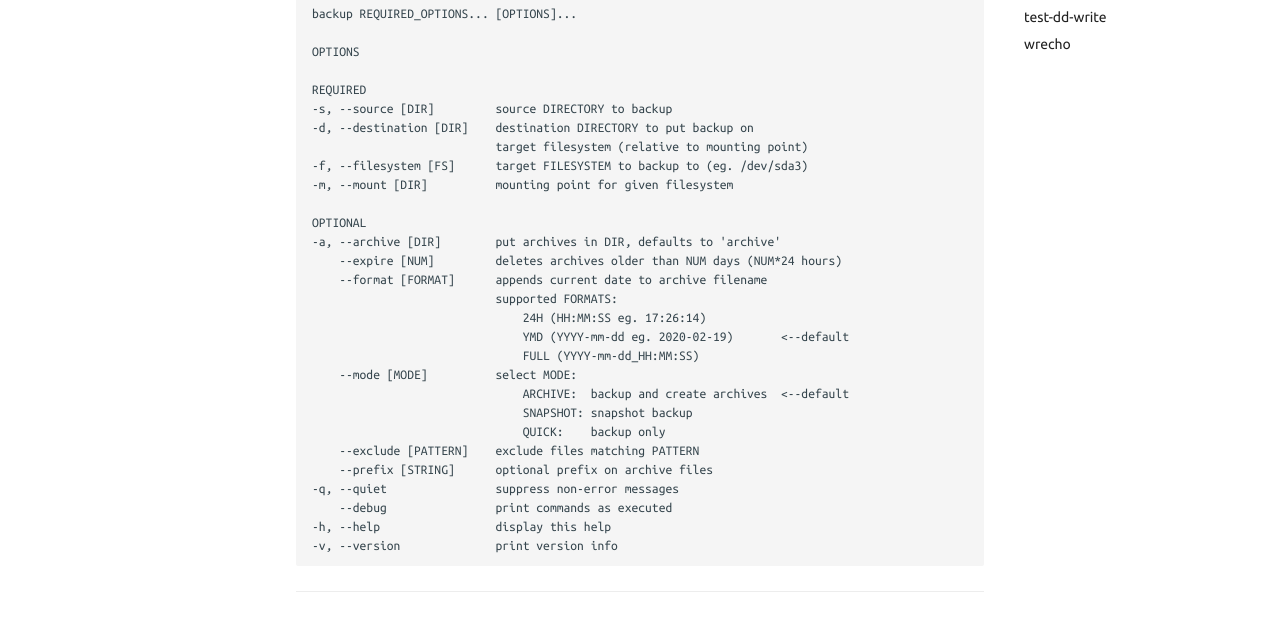
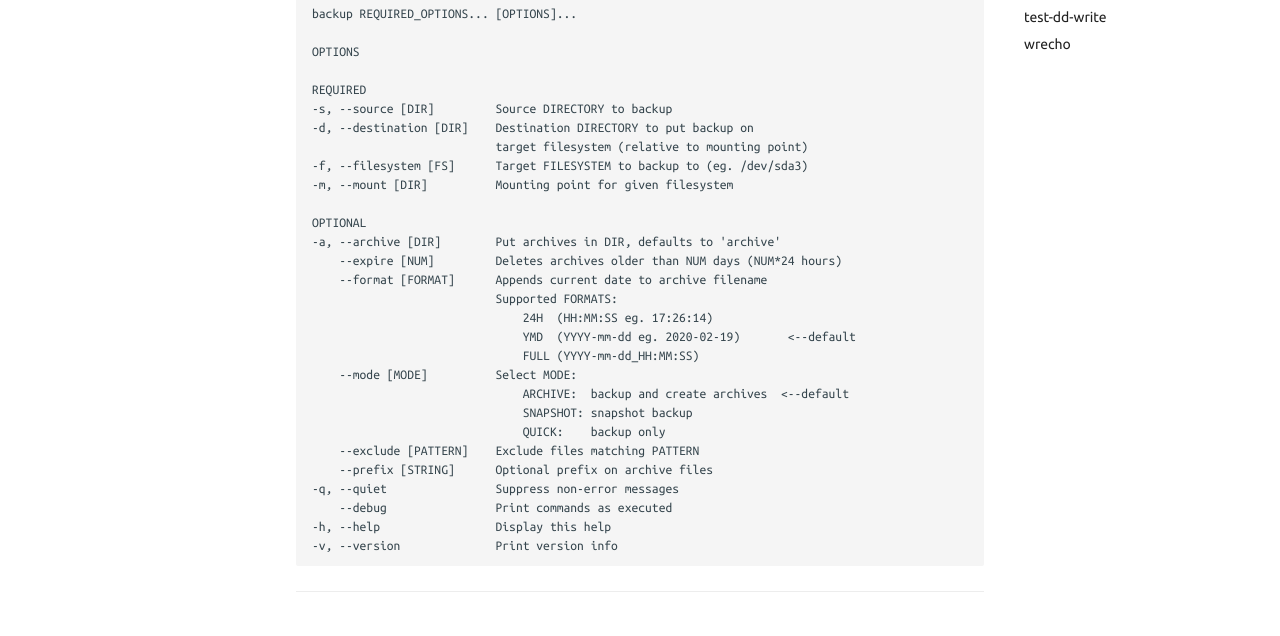
Before and after one commit to es-progress/shell, an MkDocs documentation site: the page built from docs/bin.md, in a window 1280 px wide and 900 px high, scrolled down 564 px. Shown: the part 253-889 px from the top of the window. Built offline with MkDocs 1.6.1 and Material for MkDocs 9.7.7, drawn with Linux system fonts in a browser that asks for light colours; emoji names are drawn with the system emoji font; comment, search, counter and statistics services are not loaded.

````diff
--- a/docs/bin.md
+++ b/docs/bin.md
@@ -30,30 +30,30 @@ backup REQUIRED_OPTIONS... [OPTIONS]...
 OPTIONS
 
 REQUIRED
--s, --source [DIR]         source DIRECTORY to backup
--d, --destination [DIR]    destination DIRECTORY to put backup on
+-s, --source [DIR]         Source DIRECTORY to backup
+-d, --destination [DIR]    Destination DIRECTORY to put backup on
                            target filesystem (relative to mounting point)
--f, --filesystem [FS]      target FILESYSTEM to backup to (eg. /dev/sda3)
--m, --mount [DIR]          mounting point for given filesystem
+-f, --filesystem [FS]      Target FILESYSTEM to backup to (eg. /dev/sda3)
+-m, --mount [DIR]          Mounting point for given filesystem
 
 OPTIONAL
--a, --archive [DIR]        put archives in DIR, defaults to 'archive'
-    --expire [NUM]         deletes archives older than NUM days (NUM*24 hours)
-    --format [FORMAT]      appends current date to archive filename
-                           supported FORMATS:
-                               24H (HH:MM:SS eg. 17:26:14)
-                               YMD (YYYY-mm-dd eg. 2020-02-19)       <--default
+-a, --archive [DIR]        Put archives in DIR, defaults to 'archive'
+    --expire [NUM]         Deletes archives older than NUM days (NUM*24 hours)
+    --format [FORMAT]      Appends current date to archive filename
+                           Supported FORMATS:
+                               24H  (HH:MM:SS eg. 17:26:14)
+                               YMD  (YYYY-mm-dd eg. 2020-02-19)       <--default
                                FULL (YYYY-mm-dd_HH:MM:SS)
-    --mode [MODE]          select MODE:
+    --mode [MODE]          Select MODE:
                                ARCHIVE:  backup and create archives  <--default
                                SNAPSHOT: snapshot backup
                                QUICK:    backup only
-    --exclude [PATTERN]    exclude files matching PATTERN
-    --prefix [STRING]      optional prefix on archive files
--q, --quiet                suppress non-error messages
-    --debug                print commands as executed
--h, --help                 display this help
--v, --version              print version info
+    --exclude [PATTERN]    Exclude files matching PATTERN
+    --prefix [STRING]      Optional prefix on archive files
+-q, --quiet                Suppress non-error messages
+    --debug                Print commands as executed
+-h, --help                 Display this help
+-v, --version              Print version info
 ```
 
 ---
````
